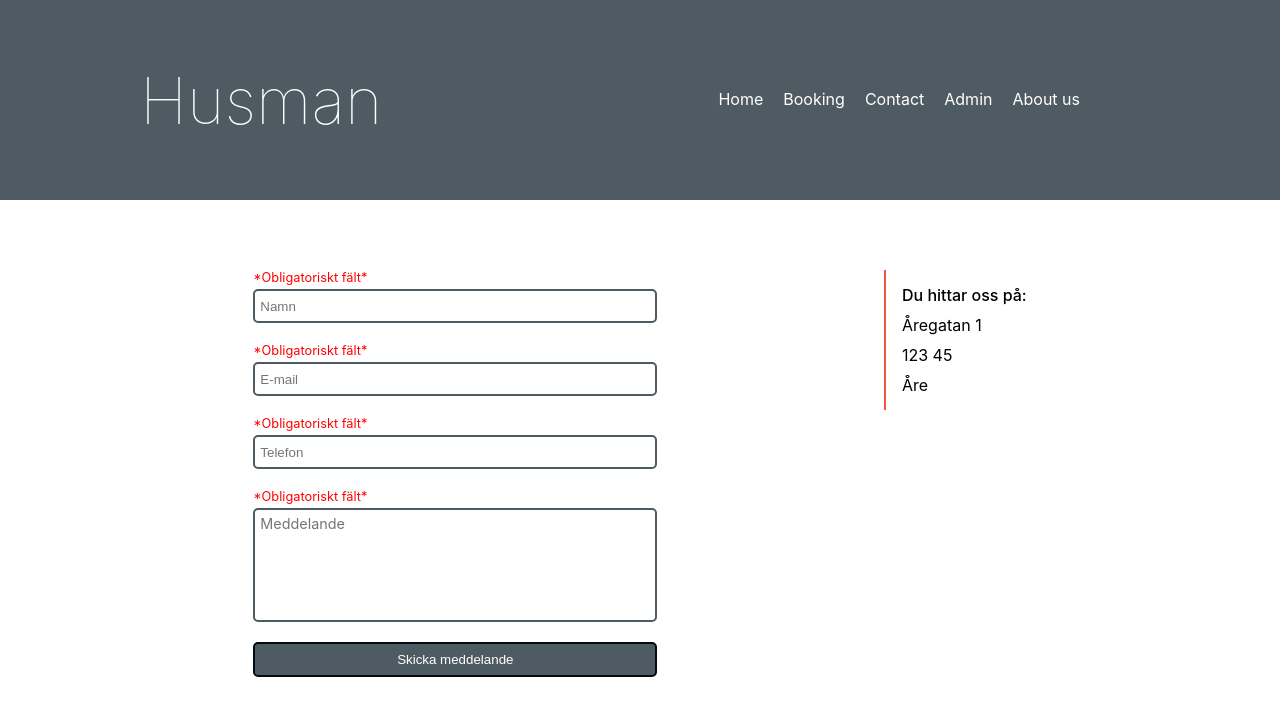
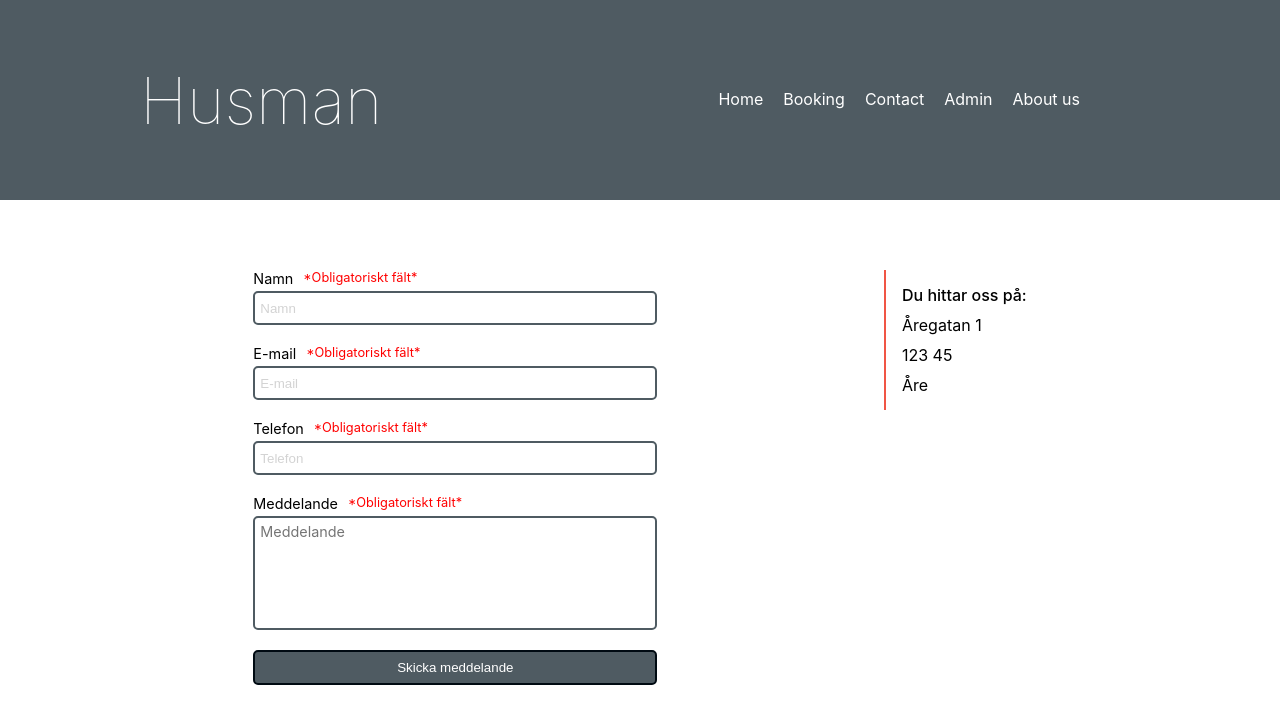
Before and after one commit to NikolaSalamurovic/Husman-Reactproject, a React (Create React App) app: page /Contact in a window 1280 px wide. Shown: the top 724 px of the page. Built offline with nearby package versions, Linux system fonts and the light colour scheme.

Commit message:
poor solution for validating form

```diff
--- a/src/components/Contact/Contact.tsx
+++ b/src/components/Contact/Contact.tsx
@@ -1,4 +1,4 @@
-import { ChangeEvent, useEffect, useState } from "react";
+import { ChangeEvent, useState } from "react";
 import { StyledButton } from "../StyledComponents/StyledButton";
 import { StyledInput } from "../StyledComponents/StyledInput";
 import "./style.css";
@@ -25,7 +25,7 @@ export function Contact() {
 
   function handleTextAreaChange(e: ChangeEvent<HTMLTextAreaElement>) {
    setNewUserMessage({...newUserMessage, [e.target.name]: e.target.value})
-   }
+  };
 
   function sendMessage() {
     if (
@@ -62,16 +62,29 @@ export function Contact() {
 
       {!isMessageSent &&
         <form className="form">
-          <p className="requiredWarning">*Obligatoriskt fält*</p>
+
+          <div>
+            <label>Namn</label>
+            {!newUserMessage.name && <p className="requiredWarning">*Obligatoriskt fält*</p>}
+          </div>
           <StyledInput type="text" placeholder="Namn" name="name" value={newUserMessage.name} onChange={handleInputChange}/>
 
-          <p className="requiredWarning">*Obligatoriskt fält*</p>
+          <div>
+            <label>E-mail</label>
+            {!newUserMessage.email && <p className="requiredWarning">*Obligatoriskt fält*</p>}
+          </div>
           <StyledInput type="text" placeholder="E-mail" name="email" value={newUserMessage.email} onChange={handleInputChange}/>
 
-          <p className="requiredWarning">*Obligatoriskt fält*</p>
+          <div>
+            <label>Telefon</label>
+            {!newUserMessage.phone && <p className="requiredWarning">*Obligatoriskt fält*</p>}
+          </div>
           <StyledInput type="text" placeholder="Telefon" name="phone" value={newUserMessage.phone} onChange={handleInputChange}/>
 
-          <p className="requiredWarning">*Obligatoriskt fält*</p>
+          <div>
+            <label>Meddelande</label>
+            {!newUserMessage.message && <p className="requiredWarning">*Obligatoriskt fält*</p>}
+          </div>
           <textarea placeholder="Meddelande" name="message" value={newUserMessage.message} onChange={handleTextAreaChange}/>
 
           <StyledButton onClick={sendMessage}>Skicka meddelande</StyledButton>
--- a/src/components/Contact/style.css
+++ b/src/components/Contact/style.css
@@ -39,11 +39,22 @@
           justify-content: center;
 }
 
+.container .form div {
+  display: -webkit-box;
+  display: -ms-flexbox;
+  display: flex;
+}
+
+.container .form div label {
+  font-size: 0.9rem;
+}
+
 .container .form p {
   margin: 0;
   padding: 0;
   color: red;
   font-size: 0.8rem;
+  margin: 0 0 0 10px;
 }
 
 .container .form textarea {
--- a/src/components/Contact/style.scss
+++ b/src/components/Contact/style.scss
@@ -21,11 +21,18 @@
         display: flex;
         flex-direction: column;
         justify-content: center;
+        div {
+            display: flex;
+            label {
+                font-size: 0.9rem;
+            }
+        }
         p {
             margin: 0;
             padding: 0;
             color: red;
             font-size: 0.8rem;
+            margin: 0 0 0 10px;
         }
         textarea {
             margin: 4px 0 20px 0;
--- a/src/components/StyledComponents/StyledButton.ts
+++ b/src/components/StyledComponents/StyledButton.ts
@@ -6,6 +6,7 @@ export const StyledButton = styled.button`
     color: white;
     border-radius: 5px;
     border: 2px solid #000a12;
+    padding: 0 10px;
     cursor: pointer;
     transition: ease-in-out 250ms;
     :hover {
--- a/src/components/StyledComponents/StyledInput.ts
+++ b/src/components/StyledComponents/StyledInput.ts
@@ -16,4 +16,7 @@ export const StyledInput = styled.input`
     :hover {
         background-color: rgb(244, 244, 244);
     }
+    ::placeholder {
+        color: lightgrey;
+    }
 `
```
Also changed, not shown: 1 other file (tests, documents, lock files or other folders). Lines whose indentation alone changed are shown as unchanged.
